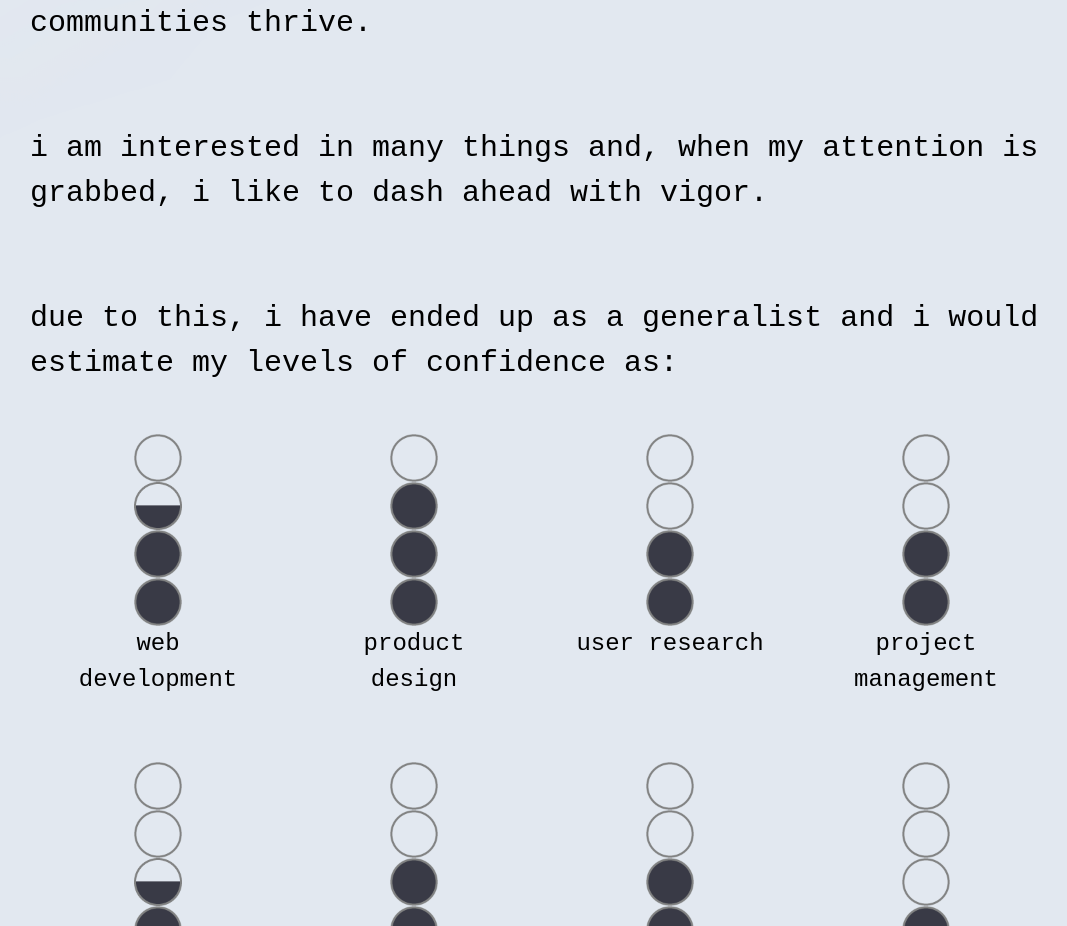
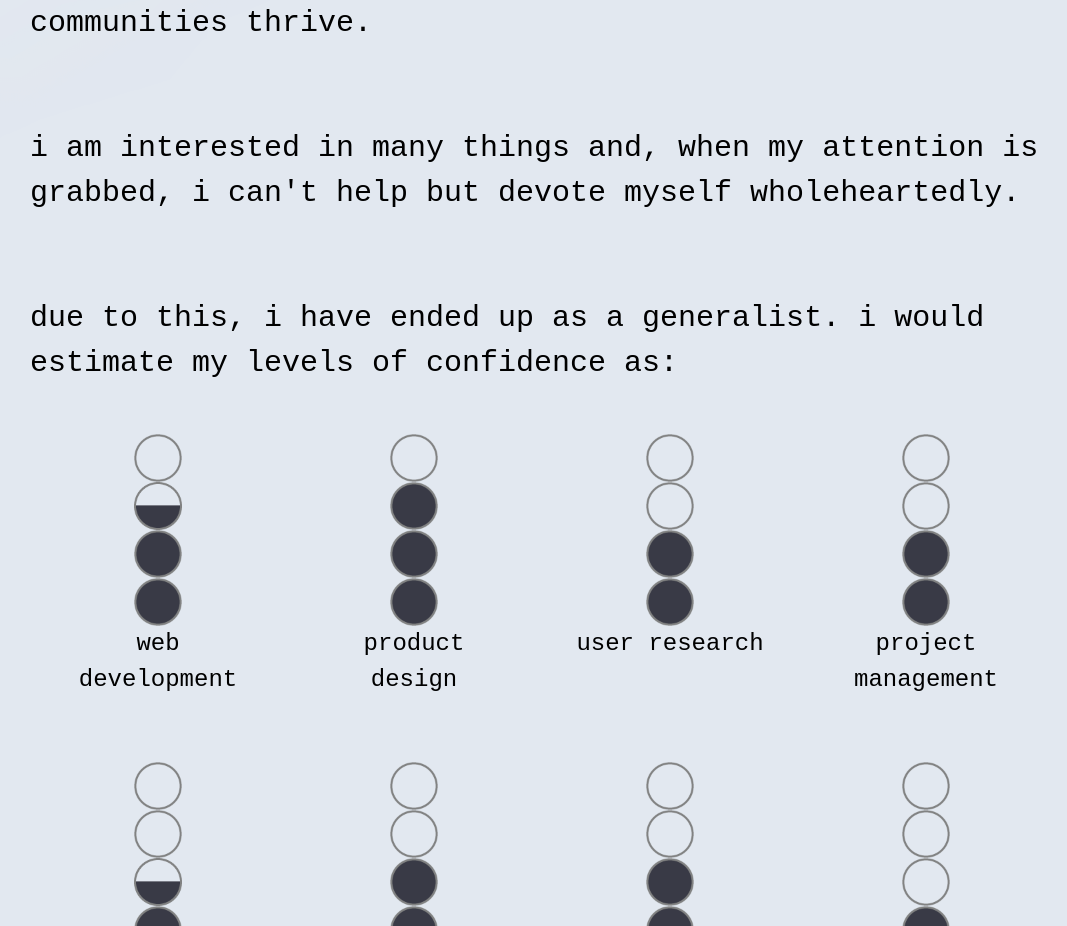
Before and after one commit to bencooper96/personal-website, a Next.js app: page / in a window 1280 px wide. Shown: the part 1660-2586 px from the top of the page, without its empty margins (98-1165 px from the left). Built offline with nearby package versions, Linux system fonts and the light colour scheme.

Commit message:
about me copy updated

```diff
--- a/src/components/aboutMe/aboutMe.jsx
+++ b/src/components/aboutMe/aboutMe.jsx
@@ -24,13 +24,13 @@ class AboutMe extends Component {
           <div className="text-2xl md:text-3xl my-20">
             <p className="mb-4">
               i am interested in many things and, when my attention is grabbed,
-              i like to dash ahead with vigor.
+              i can't help but devote myself wholeheartedly.
             </p>
           </div>
           <div className="text-2xl md:text-3xl my-20">
             <p className="mb-4">
-              due to this, i have ended up as a generalist and i would estimate
-              my levels of confidence as:
+              due to this, i have ended up as a generalist. i would estimate my
+              levels of confidence as:
             </p>
             <Skills />
           </div>
```
